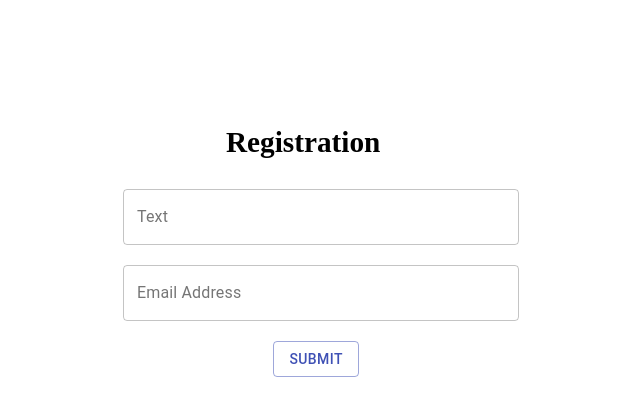
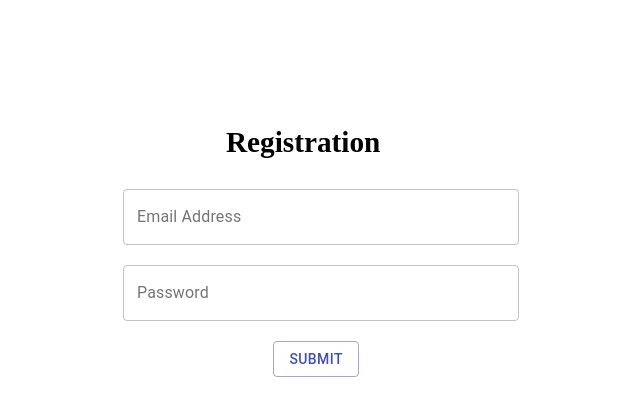
Before and after one commit to Arshavir-Gasparyan/Movie-Site, a React (Create React App) app: page / in a window 1280 px wide. Shown: the top 416 px of the page, without its empty margins (319-959 px from the left). Built offline with nearby package versions, Linux system fonts and the light colour scheme.

Commit message:
change error styles

```diff
--- a/src/Pages/LogIn/LogIn.js
+++ b/src/Pages/LogIn/LogIn.js
@@ -1,45 +1,27 @@
 import React from "react";
 import { Formik } from "formik";
-import * as Yup from "yup";
 import TextField from "@material-ui/core/TextField";
 import { Container, Button } from "@material-ui/core";
+import { initialValues,validationSchema } from "../../helper/validationSchema";
+import styles from './LogIn.module.css'
 
 const LogIn = () => {
   return (
     <Container maxWidth="xs" style={{ marginTop: "10%", fontSize: "25px" }}>
       <h3 style={{ marginLeft: "26%" }}>Registration</h3>
       <Formik
-        initialValues={{ firstName: "", email: "" }}
-        validationSchema={Yup.object({
-          firstName: Yup.string()
-            .max(15, "Must be 15 characters or less")
-            .required("Required"),
-          email: Yup.string()
-            .email("Invalid email address")
-            .required("Required"),
-        })}
-        onSubmit={(values, { setSubmitting }) => {
-          setTimeout(() => {
-            alert(JSON.stringify(values, null, 2));
-            setSubmitting(false);
-          }, 400);
+        initialValues={initialValues}
+        validationSchema={validationSchema}
+        onSubmit={(values, { resetForm }) => {
+             console.log(values)
+            resetForm();
         }}
       >
         {(formik) => (
           <form onSubmit={formik.handleSubmit}>
+
             <TextField
-              style={{ width: "100%" }}
-              id="firstName"
-              type="text"
-              {...formik.getFieldProps("firstName")}
-              label="Text"
-              variant="outlined"
-            />
-            {formik.touched.firstName && formik.errors.firstName ? (
-              <div>{formik.errors.firstName}</div>
-            ) : null}
-            <TextField
-              style={{ width: "100%", marginTop: "20px" }}
+              style={{ width: "100%",}}
               id="email"
               type="email"
               {...formik.getFieldProps("email")}
@@ -47,7 +29,18 @@ const LogIn = () => {
               variant="outlined"
             />
             {formik.touched.email && formik.errors.email ? (
-              <div>{formik.errors.email}</div>
+              <div className={styles.error}>{formik.errors.email}</div>
+            ) : null}
+            <TextField
+              style={{ width: "100%", marginTop: "20px"}}
+              id="password"
+              type="text"
+              {...formik.getFieldProps("password")}
+              label="Password"
+              variant="outlined"
+            />
+            {formik.touched.password && formik.errors.password ? (
+              <div className={styles.error}>{formik.errors.password}</div>
             ) : null}
             <Button
               style={{ marginTop: "20px", marginLeft: "38%" }}
```
